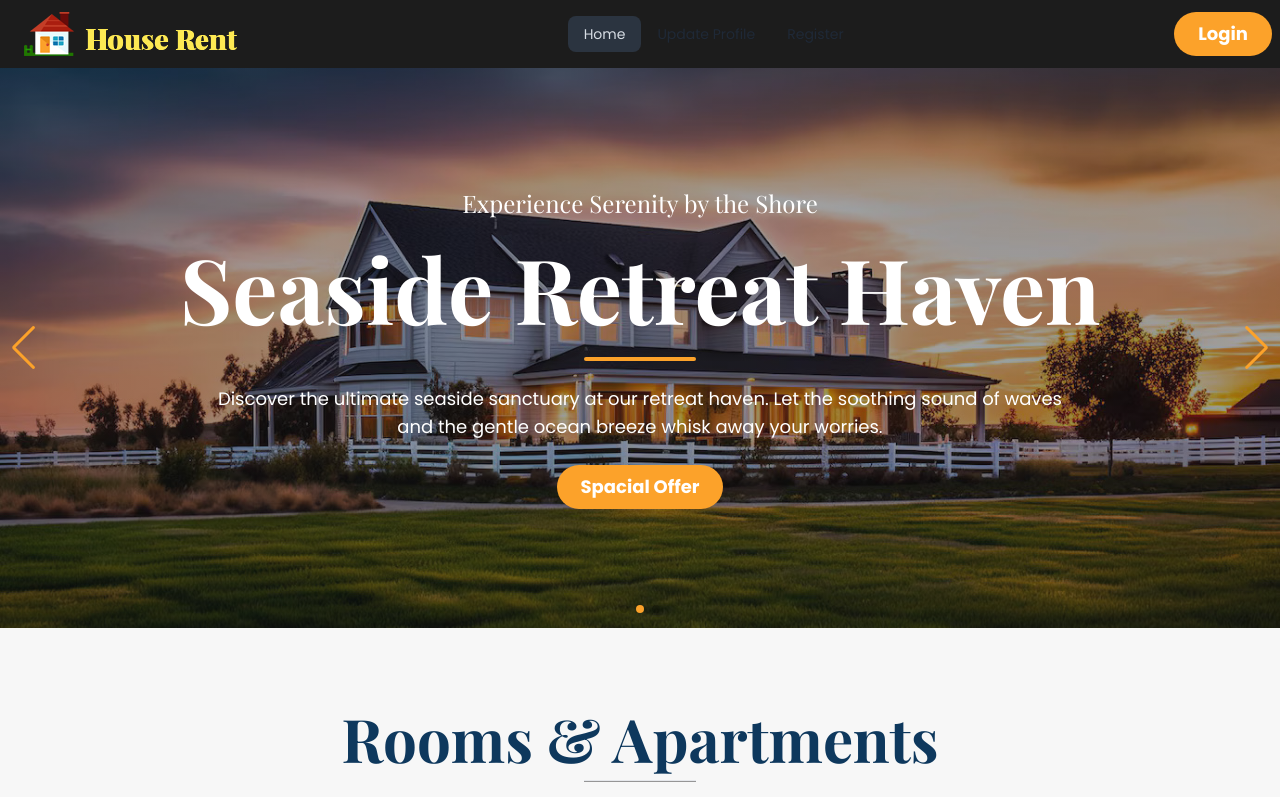
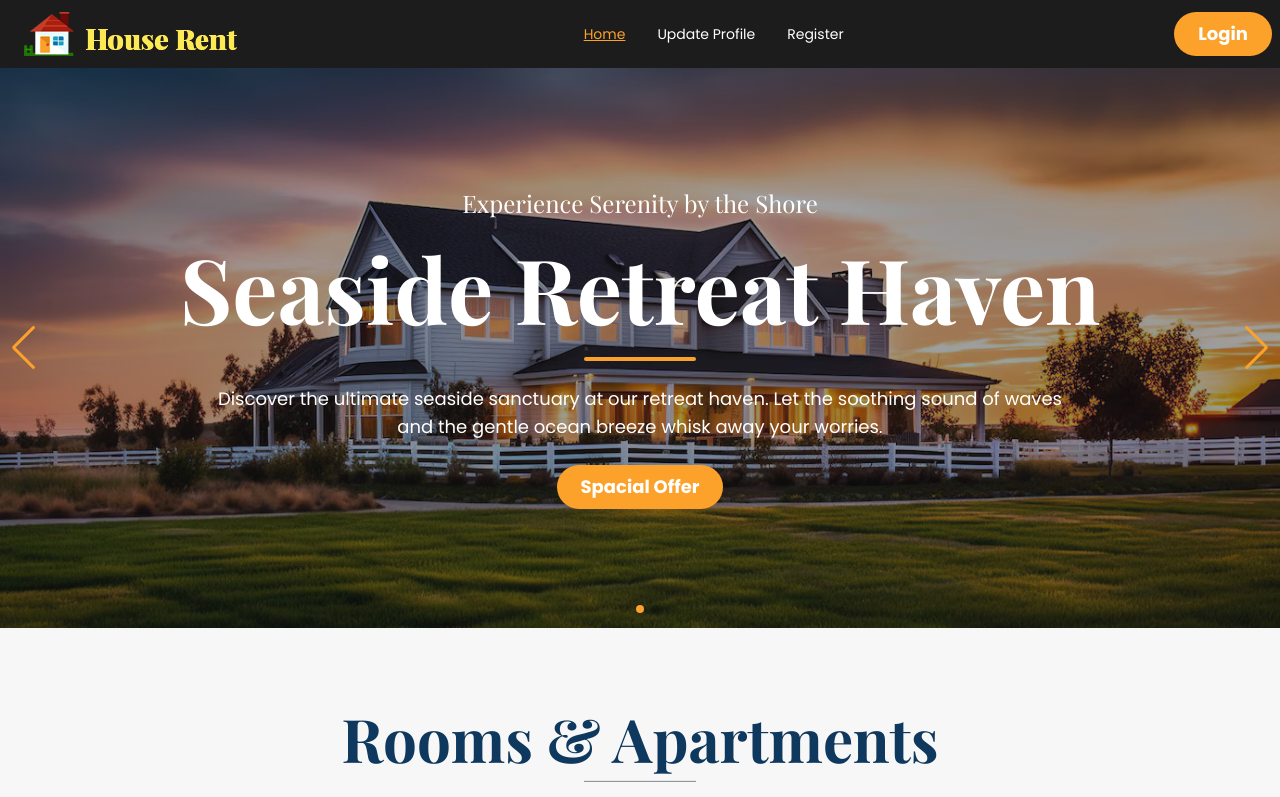
Before and after one commit to byteFarhan/House-Rent, a React (Vite) app: page / in a window 1280 px wide. Shown: the top 797 px of the page. Built offline with nearby package versions, Linux system fonts and the light colour scheme; no server answers; a web font is replaced by a local one.

Commit message:
added styles for active route.

```diff
--- a/src/Pages/Shared/Navbar/Navbar.jsx
+++ b/src/Pages/Shared/Navbar/Navbar.jsx
@@ -26,13 +26,34 @@ const Navbar = () => {
   const navItems = (
     <>
       <li>
-        <NavLink to={"/"}>Home</NavLink>
+        <NavLink
+          to={"/"}
+          className={({ isActive }) =>
+            isActive ? "*:underline *:text-primary" : ""
+          }
+        >
+          <p className="text-white">Home</p>
+        </NavLink>
       </li>
-      <li>
-        <NavLink to={"/update-profile"}>Update Profile</NavLink>
+      <li className={`${user ? "hidden" : ""}`}>
+        <NavLink
+          to={"/update-profile"}
+          className={({ isActive }) =>
+            isActive ? "*:underline *:text-primary" : ""
+          }
+        >
+          <p className="text-white">Update Profile</p>
+        </NavLink>
       </li>
-      <li>
-        <NavLink to={"/register"}>Register</NavLink>
+      <li className={`${user ? "hidden" : ""}`}>
+        <NavLink
+          to={"/register"}
+          className={({ isActive }) =>
+            isActive ? "*:underline *:text-primary" : ""
+          }
+        >
+          <p className="text-white">Register</p>
+        </NavLink>
       </li>
     </>
   );
@@ -111,13 +132,13 @@ const Navbar = () => {
                     <div tabIndex={0} role="button" className="">
                       <div className="avatar online">
                         <div className="w-10 rounded-full">
-                          <img src={avtr} />
+                          <img src={user?.photoURL} />
                         </div>
                       </div>
                     </div>
                     <ul
                       tabIndex={0}
-                      className="dropdown-content z-[3] menu p-2 shadow bg-base-100 rounded-box w-52"
+                      className="dropdown-content z-[3] menu p-2 shadow bg-base-100 rounded-box w-52 text-white"
                     >
                       <li className="block lg:hidden">
                         <p>{user?.displayName}</p>
```
